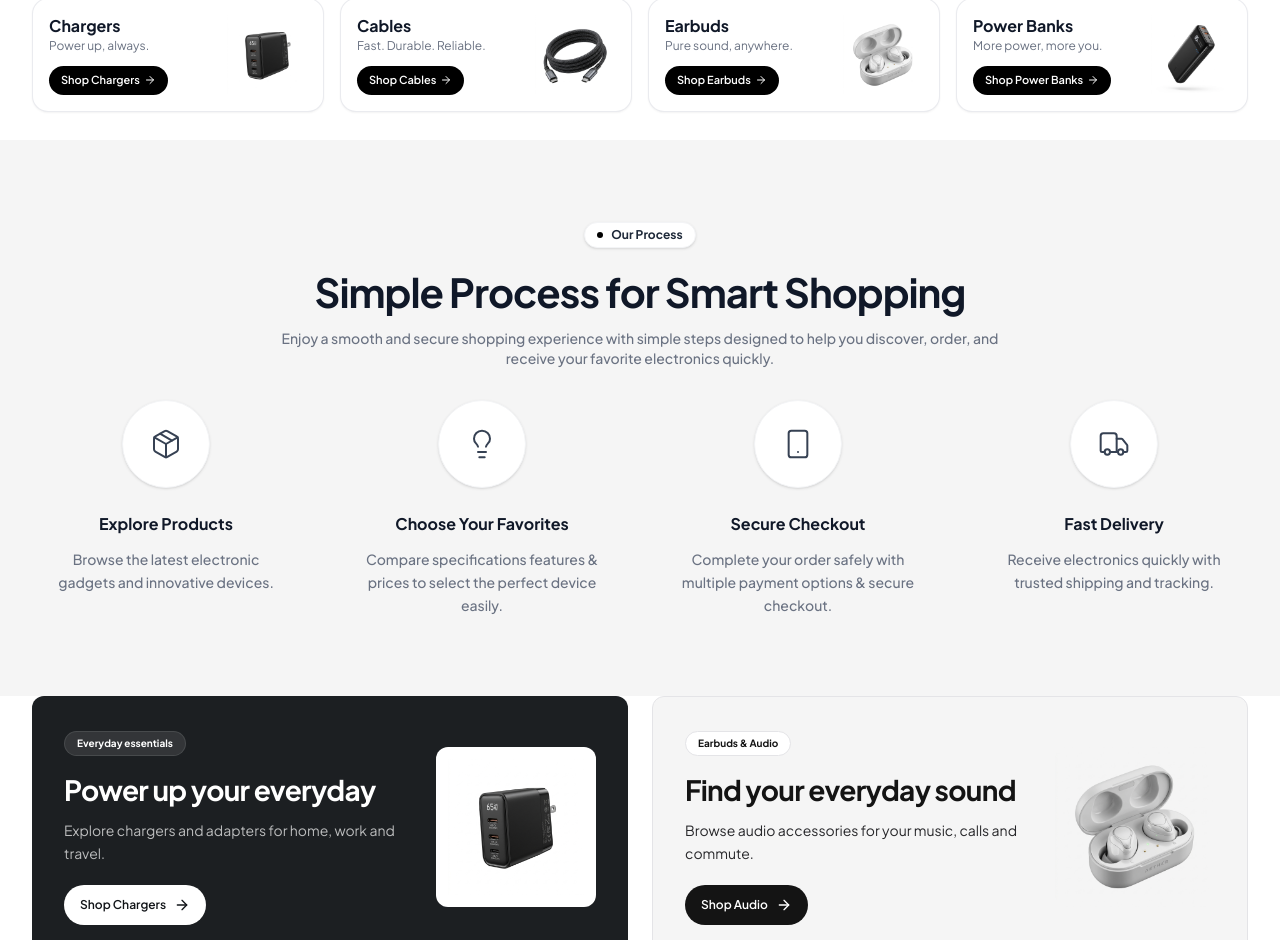
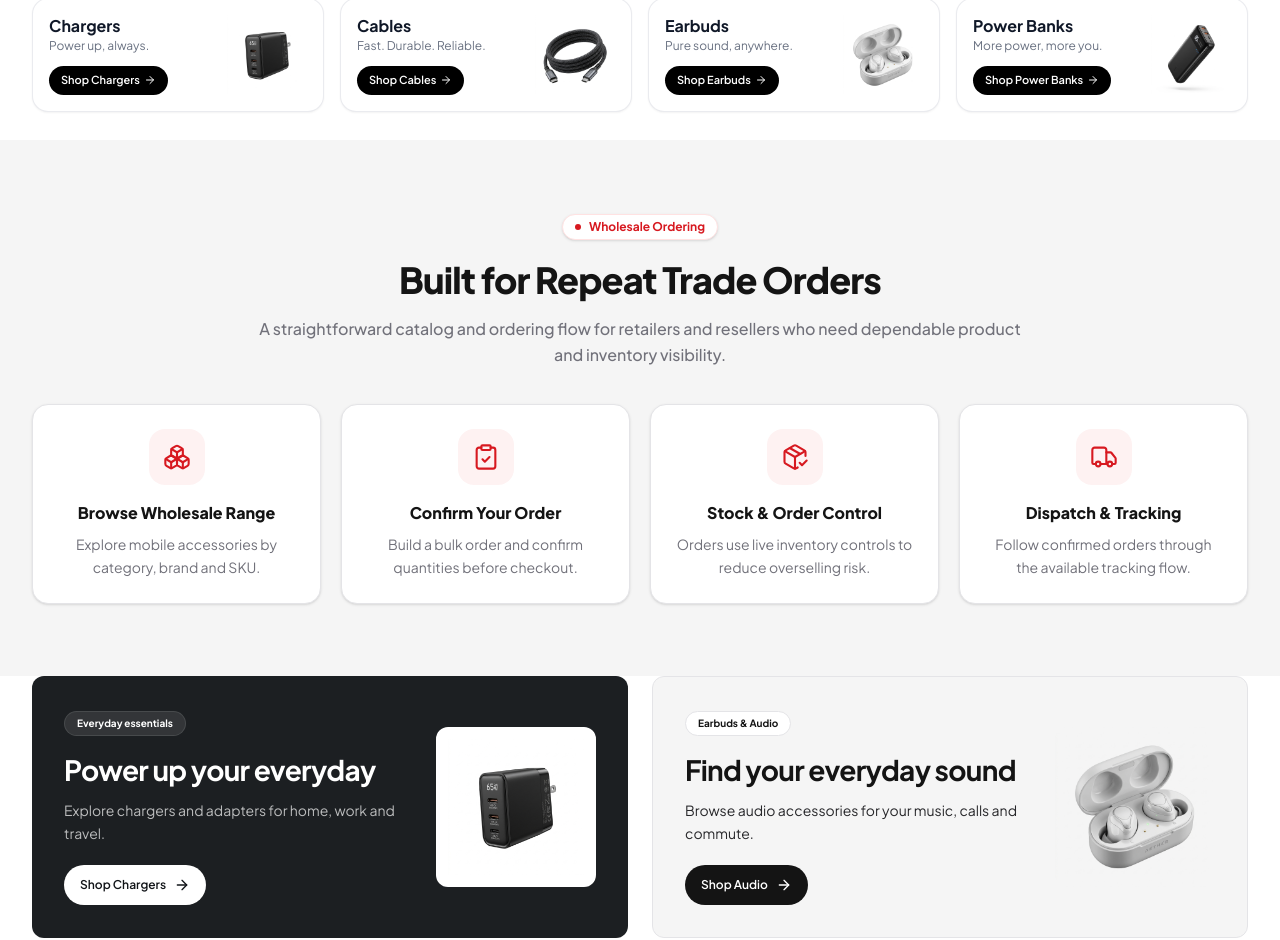
Before and after one commit to rovaidkhan07/Dpower-, a Next.js app: page / in a window 1280 px wide. Shown: the part 787-1727 px from the top of the page. Built offline with nearby package versions, Linux system fonts and the light colour scheme; no server answers; the database is empty.

Commit message:
feat: tailor trust section to wholesale ordering flow

```diff
--- a/src/components/storefront/trust-features.tsx
+++ b/src/components/storefront/trust-features.tsx
@@ -1,68 +1,37 @@
 import React from "react";
-import { Package, Lightbulb, Smartphone, Truck } from "lucide-react";
+import { Boxes, ClipboardCheck, PackageCheck, Truck } from "lucide-react";
 
 export function TrustFeatures() {
   const features = [
-    {
-      icon: Package,
-      title: "Explore Products",
-      description: "Browse the latest electronic gadgets and innovative devices.",
-    },
-    {
-      icon: Lightbulb,
-      title: "Choose Your Favorites",
-      description: "Compare specifications features & prices to select the perfect device easily.",
-    },
-    {
-      icon: Smartphone,
-      title: "Secure Checkout",
-      description: "Complete your order safely with multiple payment options & secure checkout.",
-    },
-    {
-      icon: Truck,
-      title: "Fast Delivery",
-      description: "Receive electronics quickly with trusted shipping and tracking.",
-    },
+    { icon: Boxes, title: "Browse Wholesale Range", description: "Explore mobile accessories by category, brand and SKU." },
+    { icon: ClipboardCheck, title: "Confirm Your Order", description: "Build a bulk order and confirm quantities before checkout." },
+    { icon: PackageCheck, title: "Stock & Order Control", description: "Orders use live inventory controls to reduce overselling risk." },
+    { icon: Truck, title: "Dispatch & Tracking", description: "Follow confirmed orders through the available tracking flow." },
   ];
 
   return (
-    <section className="py-10 sm:py-20 bg-secondary dark:bg-[#1C2028] font-sans">
-      <div className="max-w-[1280px] mx-auto px-5 lg:px-8">
-
-        {/* Header */}
-        <div className="text-center mb-8 max-w-3xl mx-auto">
-          <div className="inline-flex items-center gap-2 px-3 py-1 bg-white dark:bg-[#15181E] rounded-full text-xs font-bold text-gray-800 dark:text-[#D5D9E0] shadow-sm mb-6 border border-gray-100 dark:border-[#262C37]">
-            <span className="w-1.5 h-1.5 rounded-full bg-black dark:bg-white"></span>
-            Our Process
+    <section className="bg-secondary py-12 font-sans dark:bg-[#1b1b1d] sm:py-18">
+      <div className="mx-auto max-w-[1280px] px-5 lg:px-8">
+        <div className="mx-auto mb-9 max-w-3xl text-center">
+          <div className="mb-5 inline-flex items-center gap-2 rounded-full border border-red-100 bg-white px-3 py-1 text-xs font-bold text-primary shadow-sm dark:border-red-950 dark:bg-[#151516]">
+            <span className="h-1.5 w-1.5 rounded-full bg-primary" /> Wholesale Ordering
           </div>
-          <h2 className="text-[32px] md:text-[40px] font-bold text-gray-900 dark:text-white tracking-tight leading-none mb-4">
-            Simple Process for Smart Shopping
-          </h2>
-          <p className="text-sm text-gray-500 dark:text-[#8A919C] font-medium">
-            Enjoy a smooth and secure shopping experience with simple steps designed to help you discover, order, and receive your favorite electronics quickly.
-          </p>
+          <h2 className="mb-4 text-3xl font-black tracking-tight text-foreground md:text-4xl">Built for Repeat Trade Orders</h2>
+          <p className="text-sm font-medium leading-relaxed text-muted-foreground sm:text-base">A straightforward catalog and ordering flow for retailers and resellers who need dependable product and inventory visibility.</p>
         </div>
 
-        {/* Features Grid */}
-        <div className="grid grid-cols-1 md:grid-cols-2 lg:grid-cols-4 gap-4 sm:gap-8 lg:gap-12 text-center">
-          {features.map((f, idx) => {
-            const Icon = f.icon;
+        <div className="grid grid-cols-1 gap-5 text-center sm:grid-cols-2 lg:grid-cols-4">
+          {features.map((feature) => {
+            const Icon = feature.icon;
             return (
-              <div key={idx} className="flex flex-col items-center">
-                <div className="w-[88px] h-[88px] rounded-full bg-white dark:bg-[#15181E] flex items-center justify-center mb-3 sm:mb-6 shadow-sm border border-gray-100 dark:border-[#262C37]">
-                  <Icon className="w-8 h-8 text-gray-700 dark:text-[#B8BEC8]" strokeWidth={1.5} />
-                </div>
-                <h3 className="text-[16px] font-bold text-gray-900 dark:text-[#E9EBEF] mb-3">
-                  {f.title}
-                </h3>
-                <p className="text-sm text-gray-500 dark:text-[#8A919C] font-medium leading-relaxed max-w-[240px]">
-                  {f.description}
-                </p>
+              <div key={feature.title} className="rounded-2xl border border-border bg-card p-6 shadow-sm">
+                <div className="mx-auto mb-4 flex h-14 w-14 items-center justify-center rounded-2xl bg-red-50 text-primary dark:bg-red-950/30"><Icon className="h-7 w-7" strokeWidth={1.8} /></div>
+                <h3 className="mb-2 text-base font-extrabold text-foreground">{feature.title}</h3>
+                <p className="text-sm leading-relaxed text-muted-foreground">{feature.description}</p>
               </div>
             );
           })}
         </div>
-
       </div>
     </section>
   );
```
